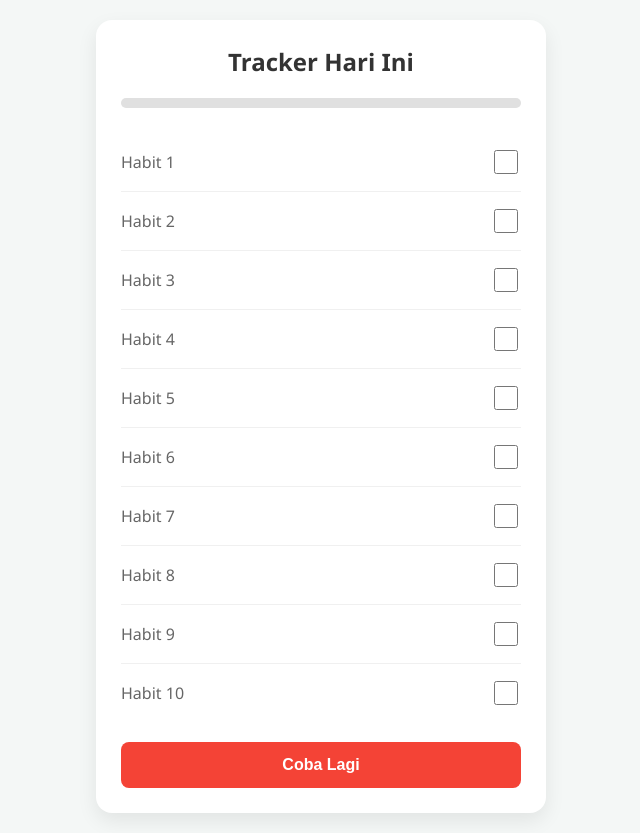
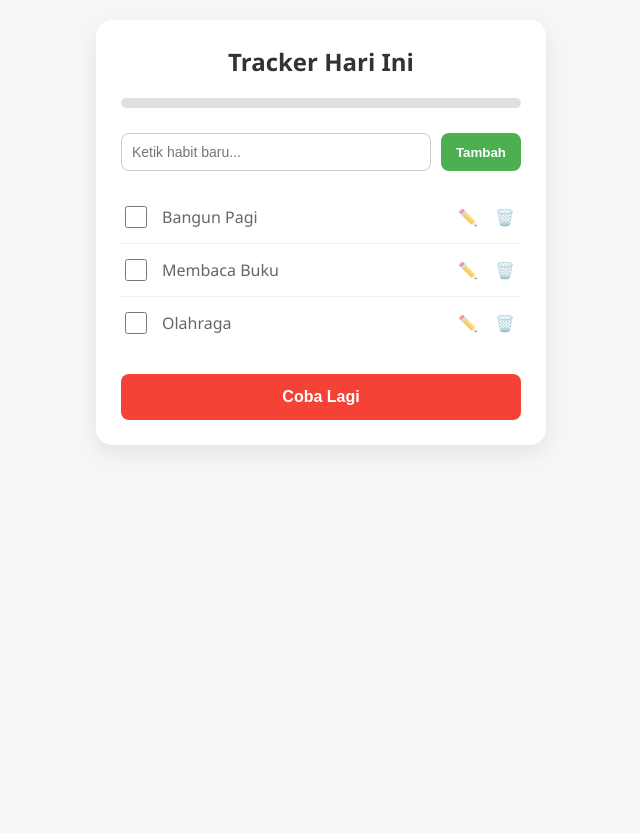
Before and after one commit to vort3xblaze/habit-tracker, a plain HTML site: page index.html in a window 1280 px wide. Both pictures are taken after a click on the button "Simpan ke Spreadsheet". Shown: the whole page, without its empty margins (319-959 px from the left). After the commit the page ends 800 px from the top, so only its background shows below. Drawn offline with Linux system fonts and the light colour scheme; no server answers.

Commit message:
Menambahkan fitur tambah, edit, dan hapus habit (CRUD)

```diff
--- a/index.html
+++ b/index.html
@@ -16,58 +16,65 @@
         body {
             font-family: 'Segoe UI', Tahoma, Geneva, Verdana, sans-serif;
             background-color: var(--bg-color);
-            margin: 0;
-            padding: 20px;
-            display: flex;
-            flex-direction: column;
-            align-items: center;
+            margin: 0; padding: 20px;
+            display: flex; flex-direction: column; align-items: center;
         }
 
         .container {
-            background: var(--card-bg);
-            padding: 25px;
-            border-radius: 16px;
-            box-shadow: 0 8px 20px rgba(0,0,0,0.08);
-            width: 100%;
-            max-width: 400px;
+            background: var(--card-bg); padding: 25px;
+            border-radius: 16px; box-shadow: 0 8px 20px rgba(0,0,0,0.08);
+            width: 100%; max-width: 400px;
         }
 
-        h2 {
-            text-align: center;
-            color: var(--text-main);
-            margin-top: 0;
-            margin-bottom: 20px;
-            font-size: 24px;
+        h2 { text-align: center; color: var(--text-main); margin-top: 0; margin-bottom: 20px;}
+
+        .progress-container {
+            background-color: #e0e0e0; border-radius: 8px;
+            height: 10px; width: 100%; margin-bottom: 25px; overflow: hidden;
+        }
+        .progress-bar {
+            height: 100%; background-color: var(--primary-color);
+            width: 0%; transition: width 0.3s ease;
         }
 
-        .progress-container {
-            background-color: #e0e0e0;
-            border-radius: 8px;
-            height: 10px;
-            width: 100%;
-            margin-bottom: 25px;
-            overflow: hidden;
+        /* Area Tambah Habit */
+        .add-habit-container {
+            display: flex; gap: 10px; margin-bottom: 20px;
         }
-
-        .progress-bar {
-            height: 100%;
-            background-color: var(--primary-color);
-            width: 0%;
-            transition: width 0.3s ease;
+        .add-habit-container input {
+            flex: 1; padding: 10px; border: 1px solid #ccc;
+            border-radius: 8px; outline: none; font-size: 14px;
+        }
+        .add-habit-container button {
+            background-color: var(--primary-color); color: white;
+            border: none; border-radius: 8px; padding: 10px 15px;
+            cursor: pointer; font-weight: bold;
         }
 
         .habit-list { list-style: none; padding: 0; margin: 0; }
         .habit-item {
             display: flex; align-items: center; justify-content: space-between;
-            padding: 14px 0; border-bottom: 1px solid #f0f0f0;
+            padding: 12px 0; border-bottom: 1px solid #f0f0f0; gap: 10px;
         }
         .habit-item:last-child { border-bottom: none; }
-        .habit-name { font-size: 16px; color: var(--text-muted); font-weight: 500; }
 
-        input[type="checkbox"] { width: 24px; height: 24px; accent-color: var(--primary-color); cursor: pointer; }
+        .habit-info {
+            display: flex; align-items: center; gap: 12px; flex: 1;
+        }
+        .habit-name { font-size: 16px; color: var(--text-muted); font-weight: 500; word-break: break-word;}
+
+        /* Tombol Aksi */
+        .action-btns { display: flex; gap: 5px; }
+        .action-btns button {
+            background: none; border: none; cursor: pointer;
+            font-size: 16px; opacity: 0.6; transition: opacity 0.2s;
+        }
+        .action-btns button:hover { opacity: 1; }
+
+        input[type="checkbox"] { width: 22px; height: 22px; accent-color: var(--primary-color); cursor: pointer; }
 
         .btn-sync {
-            width: 100%; padding: 14px; margin-top: 20px;
+            width: 100%; padding: 14px; margin-top: 25px;
             background-color: #2196F3; color: white;
             border: none; border-radius: 8px; font-weight: bold;
             cursor: pointer; font-size: 16px; transition: background 0.3s;
@@ -84,90 +91,125 @@
         <div class="progress-bar" id="progressBar"></div>
     </div>
 
+    <div class="add-habit-container">
+        <input type="text" id="newHabitInput" placeholder="Ketik habit baru...">
+        <button onclick="addHabit()">Tambah</button>
+    </div>
+
     <ul class="habit-list" id="habitList"></ul>
 
     <button class="btn-sync" id="btnSync" onclick="syncToSheet()">Simpan ke Spreadsheet</button>
 </div>
 
 <script>
-    // 1. DAFTAR HABIT (Pastikan urutannya sama persis dengan baris 6-15 di Spreadsheet Anda)
-    const habits = [
-        "Habit 1", "Habit 2", "Habit 3", "Habit 4", "Habit 5",
-        "Habit 6", "Habit 7", "Habit 8", "Habit 9", "Habit 10"
+    // ======================================================================
+    // PASTE URL APPS SCRIPT ANDA DI ANTARA TANDA KUTIP DI BAWAH INI:
+    const SCRIPT_URL = "https://script.google.com/macros/s/AKfycbzxmna0szVmBrWhMmznXkuq519TRzahIJDzBhrmEnM5b6g0GOEuzzuwmRpP5z_ndSb5UQ/exec";
+    // ======================================================================
+
+    // Mengambil data dari memori HP. Jika kosong, pakai template default
+    let habits = JSON.parse(localStorage.getItem('habitDataObj')) || [
+        { name: "Bangun Pagi", status: false },
+        { name: "Membaca Buku", status: false },
+        { name: "Olahraga", status: false }
     ];
-
-    // ======================================================================
-    // 2. PASTE URL APPS SCRIPT ANDA DI ANTARA TANDA KUTIP DI BAWAH INI:
-    const SCRIPT_URL = "https://script.google.com/macros/s/AKfycbzxmna0szVmBrWhMmznXkuq519TRzahIJDzBhrmEnM5b6g0GOEuzzuwmRpP5z_ndSb5UQ/exec";
-    // Contoh: "https://script.google.com/macros/s/AKfycb.../exec"
-    // ======================================================================
 
     const habitListEl = document.getElementById('habitList');
     const progressBarEl = document.getElementById('progressBar');
+    const inputEl = document.getElementById('newHabitInput');
 
-    function updateProgress() {
-        let completed = 0;
-        habits.forEach((_, index) => {
-            if (localStorage.getItem(`habit_${index}`) === 'true') {completed++;}
-        });
-        progressBarEl.style.width = (completed / habits.length) * 100 + '%';
+    // Menyimpan perubahan ke memori HP dan merender ulang tampilan
+    function saveAndRender() {
+        localStorage.setItem('habitDataObj', JSON.stringify(habits));
+        renderHabits();
     }
 
-    function loadHabits() {
+    // Menampilkan daftar habit ke layar
+    function renderHabits() {
         habitListEl.innerHTML = '';
+        let completed = 0;
+
         habits.forEach((habit, index) => {
-            const isChecked = localStorage.getItem(`habit_${index}`) === 'true';
+            if (habit.status) completed++;
+
             const li = document.createElement('li');
             li.className = 'habit-item';
             li.innerHTML = `
-                <span class="habit-name">${habit}</span>
-                <input type="checkbox" onchange="toggleHabit(${index}, this)" ${isChecked ? 'checked' : ''}>
+                <div class="habit-info">
+                    <input type="checkbox" onchange="toggleHabit(${index})" ${habit.status ? 'checked' : ''}>
+                    <span class="habit-name">${habit.name}</span>
+                </div>
+                <div class="action-btns">
+                    <button onclick="editHabit(${index})" title="Edit">✏️</button>
+                    <button onclick="deleteHabit(${index})" title="Hapus">🗑️</button>
+                </div>
             `;
             habitListEl.appendChild(li);
         });
-        updateProgress();
+
+        // Update Progress Bar
+        const percentage = habits.length === 0 ? 0 : (completed / habits.length) * 100;
+        progressBarEl.style.width = percentage + '%';
     }
 
-    function toggleHabit(index, checkbox) {
-        localStorage.setItem(`habit_${index}`, checkbox.checked);
-        updateProgress();
+    // FITUR CRUD
+    function toggleHabit(index) {
+        habits[index].status = !habits[index].status;
+        saveAndRender();
     }
 
-    // Fungsi Mengirim Data Array [true, false, true...] ke Apps Script
+    function addHabit() {
+        const val = inputEl.value.trim();
+        if (val === "") return;
+        habits.push({ name: val, status: false });
+        inputEl.value = "";
+        saveAndRender();
+    }
+
+    function editHabit(index) {
+        const newName = prompt("Ubah nama habit:", habits[index].name);
+        if (newName !== null && newName.trim() !== "") {
+            habits[index].name = newName.trim();
+            saveAndRender();
+        }
+    }
+
+    function deleteHabit(index) {
+        if (confirm(`Yakin ingin menghapus habit "${habits[index].name}"?`)) {
+            habits.splice(index, 1);
+            saveAndRender();
+        }
+    }
+
+    // FITUR SINKRONISASI
     function syncToSheet() {
-        // Peringatan jika URL belum diganti
         if(SCRIPT_URL === "PASTE_URL_APPS_SCRIPT_ANDA_DI_SINI") {
-            alert("Oops! Anda belum memasukkan URL Apps Script di dalam kode HTML.");
-            return;
+            alert("URL Apps Script belum dimasukkan di HTML!"); return;
         }
 
         const btn = document.getElementById('btnSync');
         btn.innerText = "Menyimpan...";
         btn.style.backgroundColor = "#999";
 
-        let rowData = [];
-        habits.forEach((_, index) => {
-            let isChecked = localStorage.getItem(`habit_${index}`) === 'true';
-            rowData.push(isChecked);
-        });
-
+        // Mengirimkan array objek langsung ke Apps Script
         fetch(SCRIPT_URL, {
             method: 'POST',
             mode: 'no-cors',
             headers: { 'Content-Type': 'application/json' },
-            body: JSON.stringify(rowData)
+            body: JSON.stringify(habits)
         }).then(() => {
-            alert("Mantap! Data hari ini berhasil dicentang di Google Sheets!");
+            alert("Mantap! Data & Nama Habit berhasil disinkronkan ke Spreadsheet!");
             btn.innerText = "Simpan ke Spreadsheet";
             btn.style.backgroundColor = "#2196F3";
         }).catch(error => {
-            alert("Gagal menyimpan data. Coba cek koneksi internet.");
+            alert("Gagal menyimpan data.");
             btn.innerText = "Coba Lagi";
             btn.style.backgroundColor = "#f44336";
         });
     }
 
-    loadHabits();
+    // Render pertama kali saat web dibuka
+    renderHabits();
 </script>
 
 </body>
```
